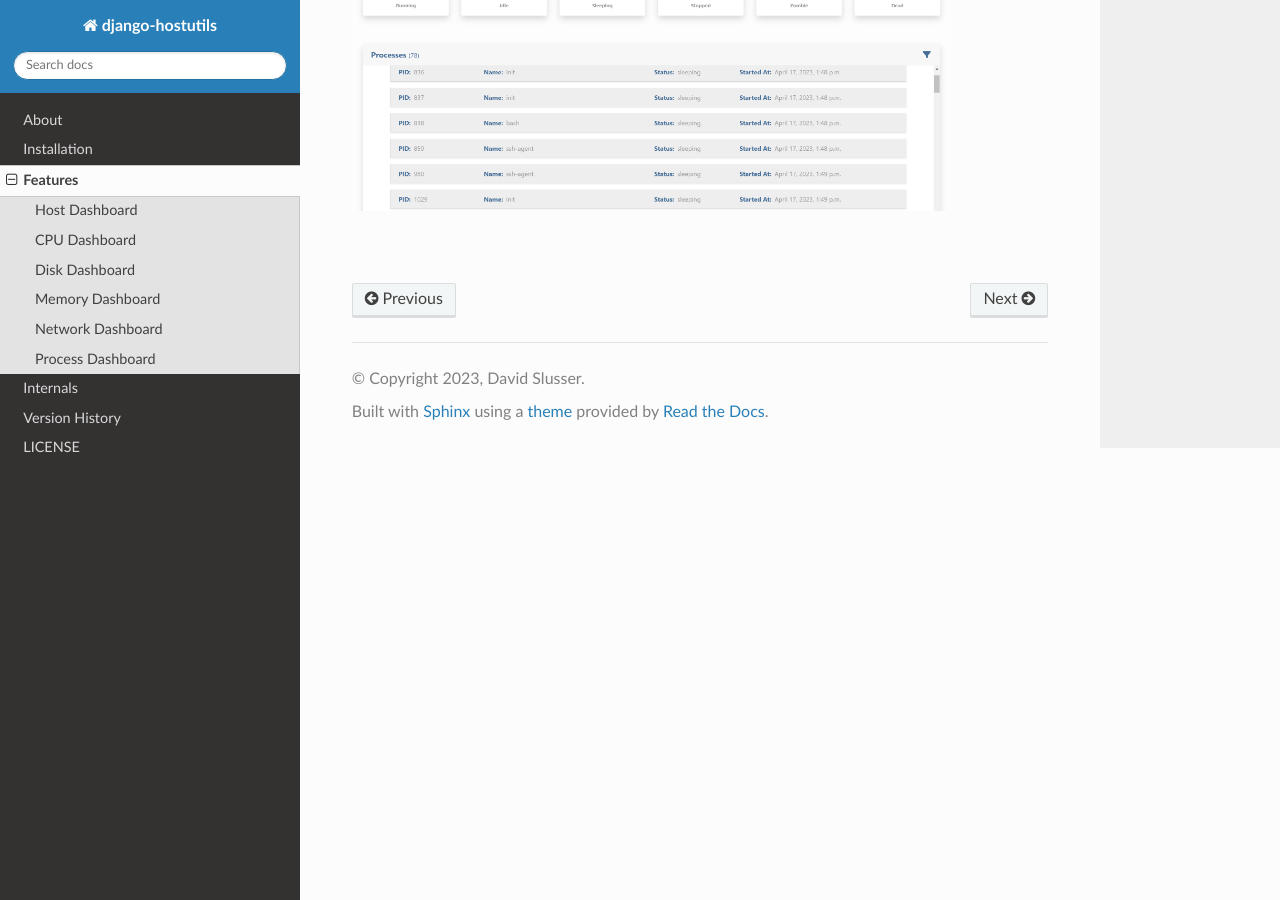
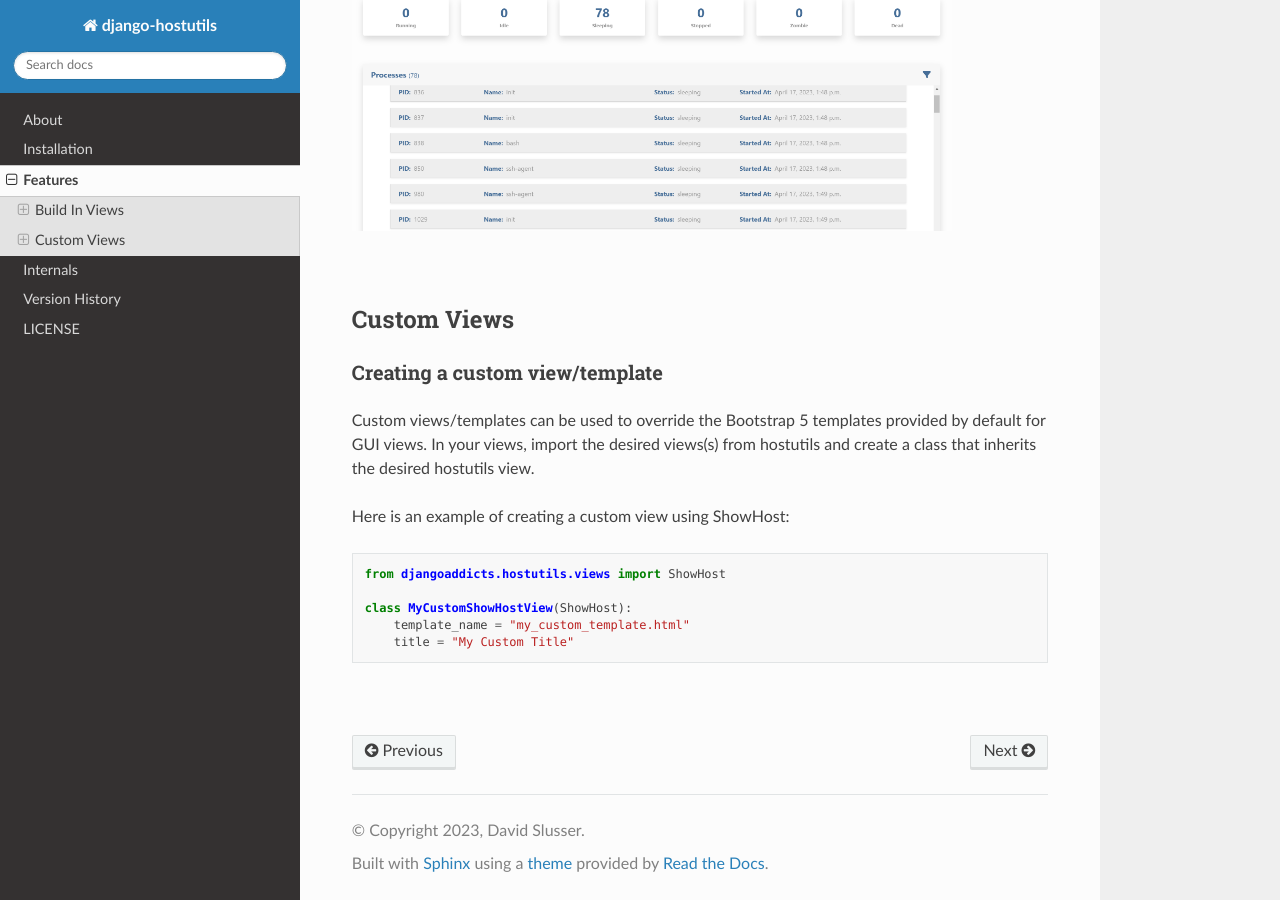
Before and after one commit to djangoaddicts/django-hostutils, a Sphinx documentation site: the page built from docs/source/features.rst, in a window 1280 px wide and 900 px high, scrolled down 2960 px. Built offline with Sphinx 7.4.7 and the Read the Docs theme 2.0.0, drawn with Linux system fonts in a browser that asks for light colours; some of the changed text lies outside the part shown.

Commit message:
updating docs

```diff
--- a/docs/source/features.rst
+++ b/docs/source/features.rst
@@ -2,11 +2,16 @@
 
 Features
 ========
-Bootstrap 5 dashboard pages are provided for host summary, CPU status, disk partitions, memory usage, netowrk interfaces, and processes. Below are examples of each dashboard.
+Bootstrap 5 dashboard pages are provided for host summary, CPU status, disk partitions, memory usage, network interfaces, and processes. Below are examples of each dashboard.
+
 
 |
+Build In Views
+----------------
+
+
 Host Dashboard
---------------
+^^^^^^^^^^^^^^
 ``{% url 'hostutils:host_details' %}``
 
 .. image:: images/host.jpg
@@ -16,7 +21,7 @@ Host Dashboard
 
 |
 CPU Dashboard
---------------
+^^^^^^^^^^^^^
 ``{% url 'hostutils:host_cpu' %}``
 
 .. image:: images/cpu.jpg
@@ -26,7 +31,7 @@ CPU Dashboard
 
 |
 Disk Dashboard
---------------
+^^^^^^^^^^^^^^
 ``{% url 'hostutils:host_disk' %}``
 
 .. image:: images/disk.jpg
@@ -36,7 +41,7 @@ Disk Dashboard
 
 |
 Memory Dashboard
-----------------
+^^^^^^^^^^^^^^^^
 ``{% url 'hostutils:host_memory' %}``
 
 .. image:: images/memory.jpg
@@ -46,7 +51,7 @@ Memory Dashboard
 
 |
 Network Dashboard
------------------
+^^^^^^^^^^^^^^^^^
 ``{% url 'hostutils:host_network' %}``
 
 .. image:: images/network.jpg
@@ -56,11 +61,31 @@ Network Dashboard
 
 |
 Process Dashboard
------------------
+^^^^^^^^^^^^^^^^^
 ``{% url 'hostutils:host_process' %}``
 
 .. image:: images/process.jpg
   :width: 600
   :alt: Alternative text
 
+
 |
+Custom Views
+----
+
+
+Creating a custom view/template
+^^^^^^^^^^^^^^^^^^^^^^^^^^^^^^^
+Custom views/templates can be used to override the Bootstrap 5 templates provided by default for GUI views. In your views, import the desired views(s) from hostutils and create a class that inherits the desired hostutils view.
+
+Here is an example of creating a custom view using ShowHost:
+
+.. code-block:: python
+
+  from djangoaddicts.hostutils.views import ShowHost
+
+  class MyCustomShowHostView(ShowHost):
+      template_name = "my_custom_template.html"
+      title = "My Custom Title"
+
+|
--- a/docs/source/version_history.rst
+++ b/docs/source/version_history.rst
@@ -11,5 +11,5 @@ Version History
    "0.0.1", "initial release"
    "0.0.2", "repo cleanup"
    "0.0.3", "removing setup files; using only toml"
-
+   "0.0.4", "moving template and title out of get methods; updating docs"
 |
--- a/pyproject.toml
+++ b/pyproject.toml
@@ -41,6 +41,10 @@ dev = [
     "pytest-django",
     "types-python-dateutil",
     "typing_extensions",
+]
+docs = [
+    "sphinx",
+    "sphinx-rtd-theme",
 ]
 
 
```
Also changed, not shown: docs/source/internals.rst (+14 -0 lines), 2 other files.
